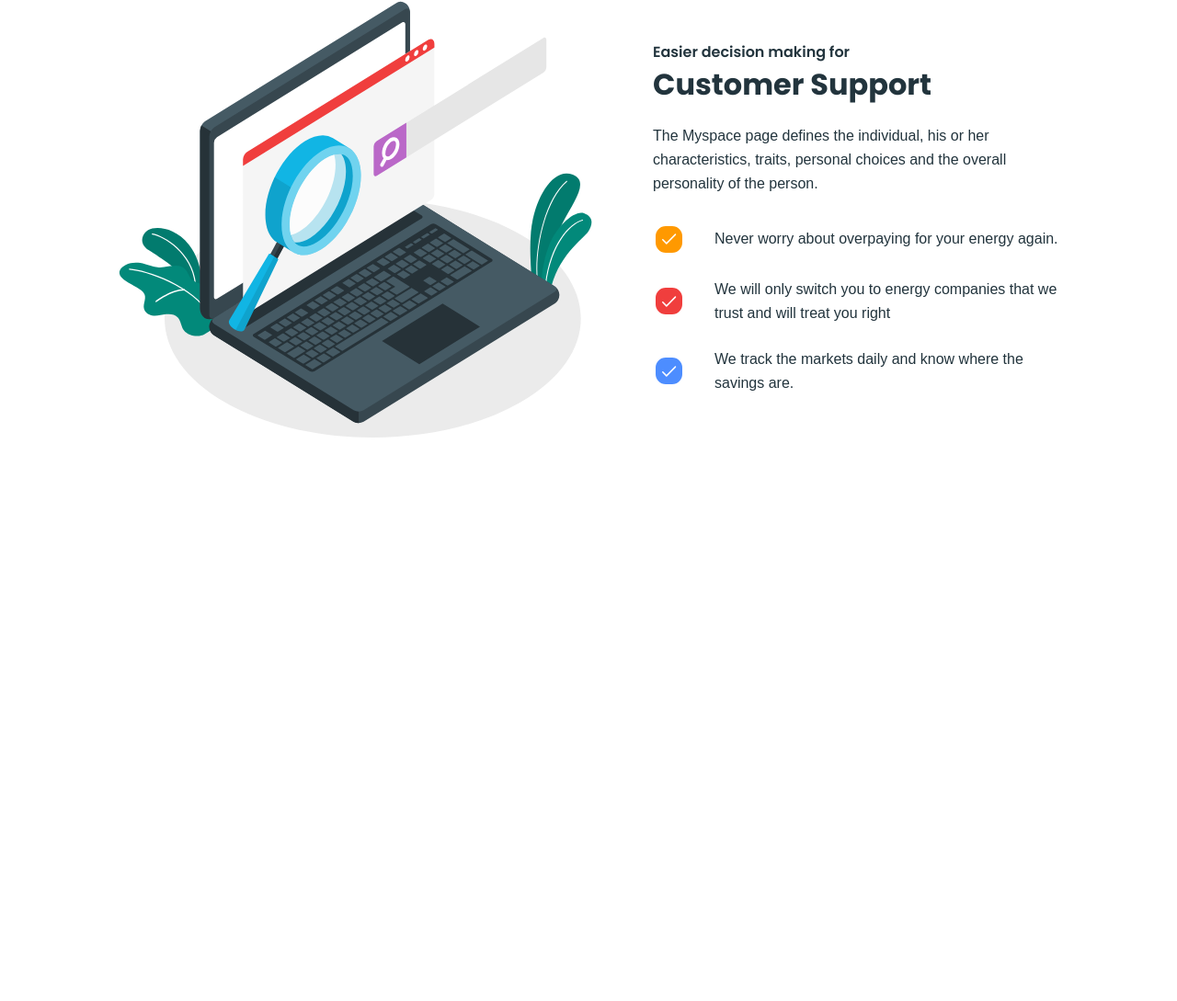
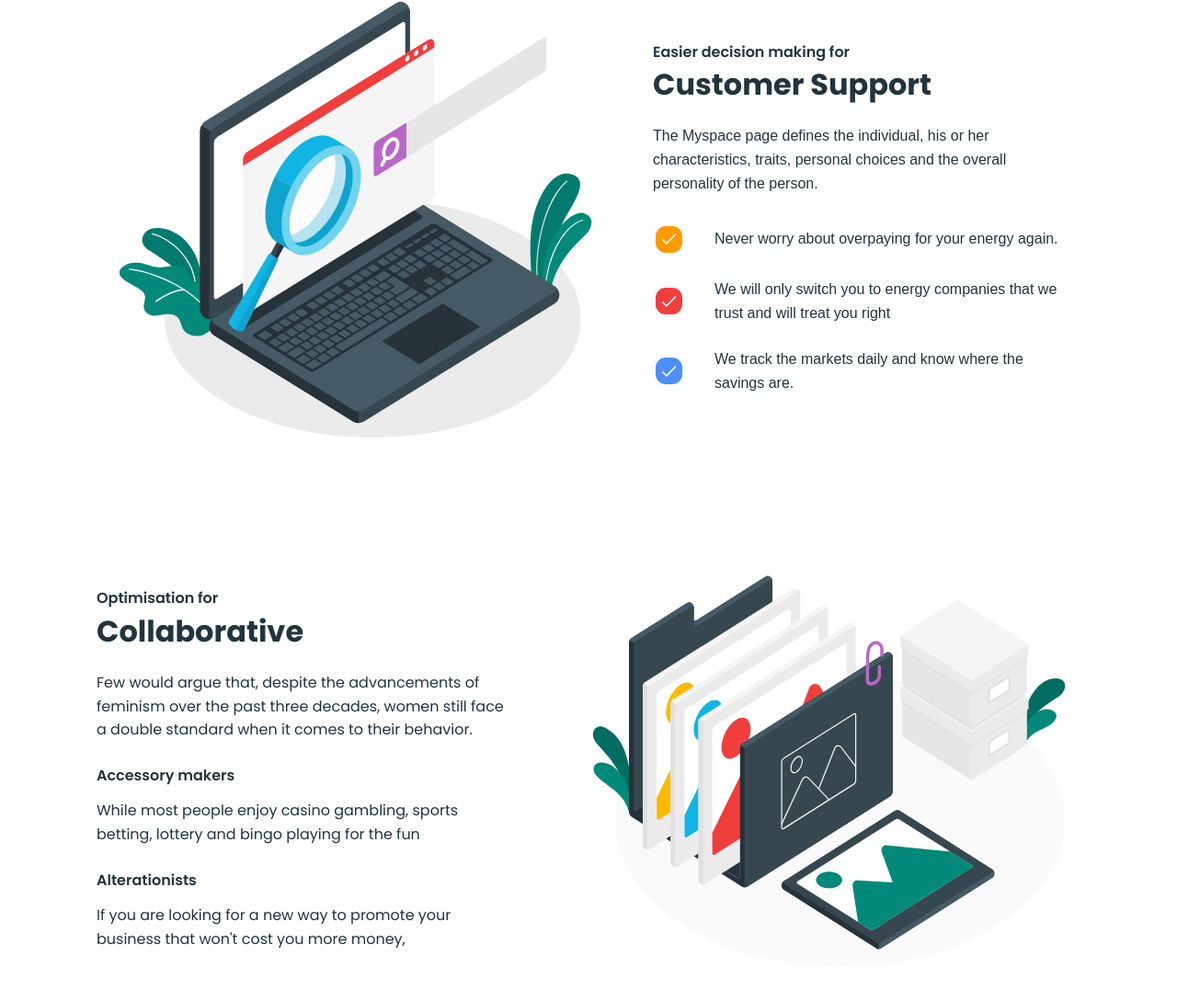
Before and after one commit to Yurii-Masniuk/Business-promotion-2, a plain HTML site: page index.html in a window 1280 px wide. Shown: the part 1792-2881 px from the top of the page at 92% size. Before the commit the page ends 2281 px from the top, so only its background shows below. Drawn offline with nearby package versions, Linux system fonts and the light colour scheme.

Commit message:
add collaborative

```diff
--- a/css/styles.css
+++ b/css/styles.css
@@ -460,3 +460,97 @@ h3 {
     }
 }
 /* #endregion Customer Support */
+
+/* #region Collaborative */
+
+.collaborative {
+    padding-top: 100px;
+}
+
+.collaborative .container {
+    display: flex;
+    flex-direction: column-reverse;
+    gap: 50px;
+    align-items: center;
+}
+
+.collaborative-content {
+    width: 334px;
+}
+
+.collaborative-content h3 {
+    font-size: 16px;
+}
+
+.collaborative-content h2 {
+    margin-top: 8px;
+}
+
+.collaborative-content-p {
+    font-family: var(--font-family);
+    font-weight: 400;
+    font-size: 16px;
+    line-height: 1.62;
+    color: var(--color-fonts);
+    margin-top: 16px;
+    margin-bottom: 16px;
+}
+
+.collaborative-content-list {
+    display: flex;
+    flex-direction: column;
+    gap: 16px;
+}
+
+.collaborative-content-list-item p {
+    font-family: var(--font-family);
+    font-weight: 400;
+    font-size: 16px;
+    line-height: 1.62;
+    color: var(--color-fonts);
+}
+
+.collaborative-content-list-item h3 {
+    font-size: 16px;
+    line-height: 1.62;
+    margin-bottom: 12px;
+}
+
+.collaborative .icon-pict {
+    width: 349px;
+    height: 306px;
+}
+
+@media screen and (min-width: 1110px) {
+    .collaborative .container {
+        display: flex;
+        flex-direction: row;
+        gap: 84px;
+    }
+
+    .collaborative-content {
+        width: 486px;
+    }
+
+    .collaborative-content-p {
+        margin-top: 24px;
+        margin-bottom: 24px;
+    }
+
+    .collaborative-content-list {
+        gap: 24px;
+    }
+
+    .collaborative .icon-pict {
+        width: 540px;
+        height: 500px;
+    }
+
+    .collaborative-content-list {
+        gap: 24px;
+    }
+}
+
+
+
+/* #endregion Collaborative */
--- a/index.html
+++ b/index.html
@@ -246,7 +246,7 @@
       </section>
       <!-- #endregion Customer Support -->
       <!-- #region Collaborative -->
-      <section class="collaborative hidden">
+      <section class="collaborative">
         <div class="container">
           <div class="collaborative-content">
             <h3>Optimisation for</h3>
```
